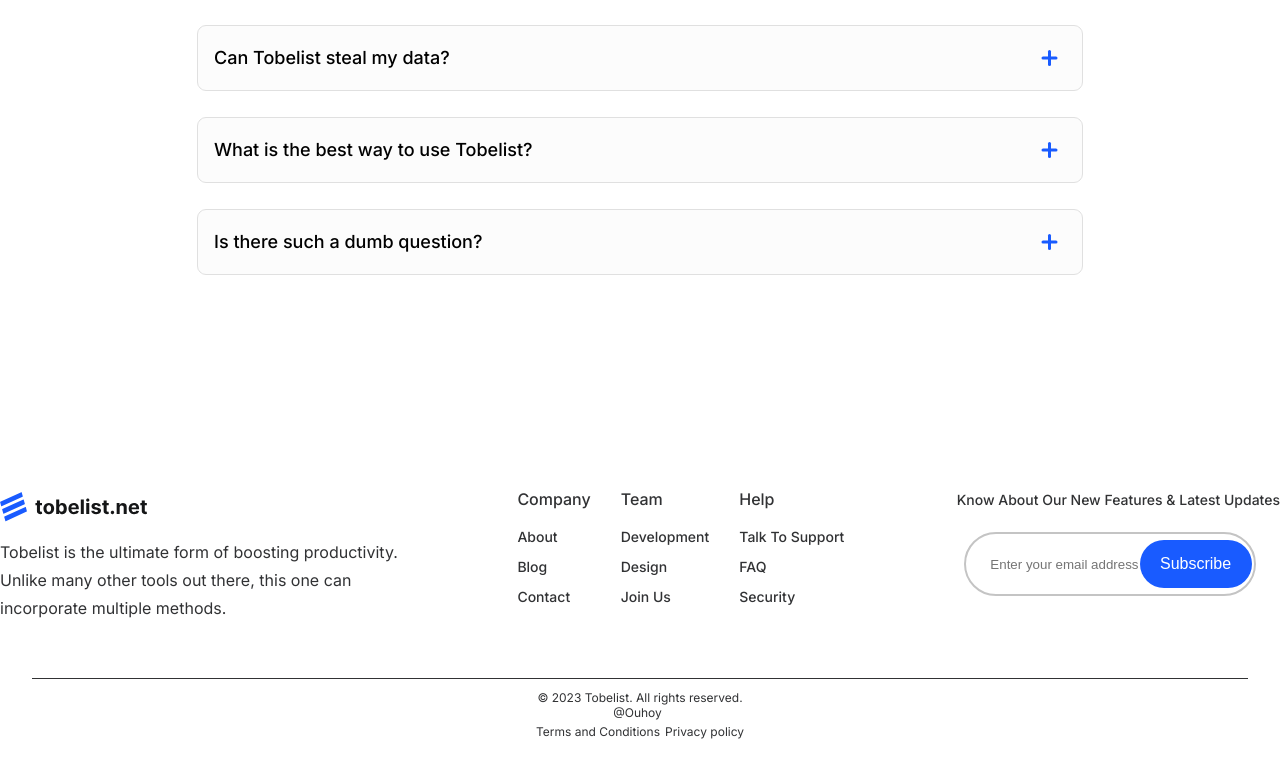
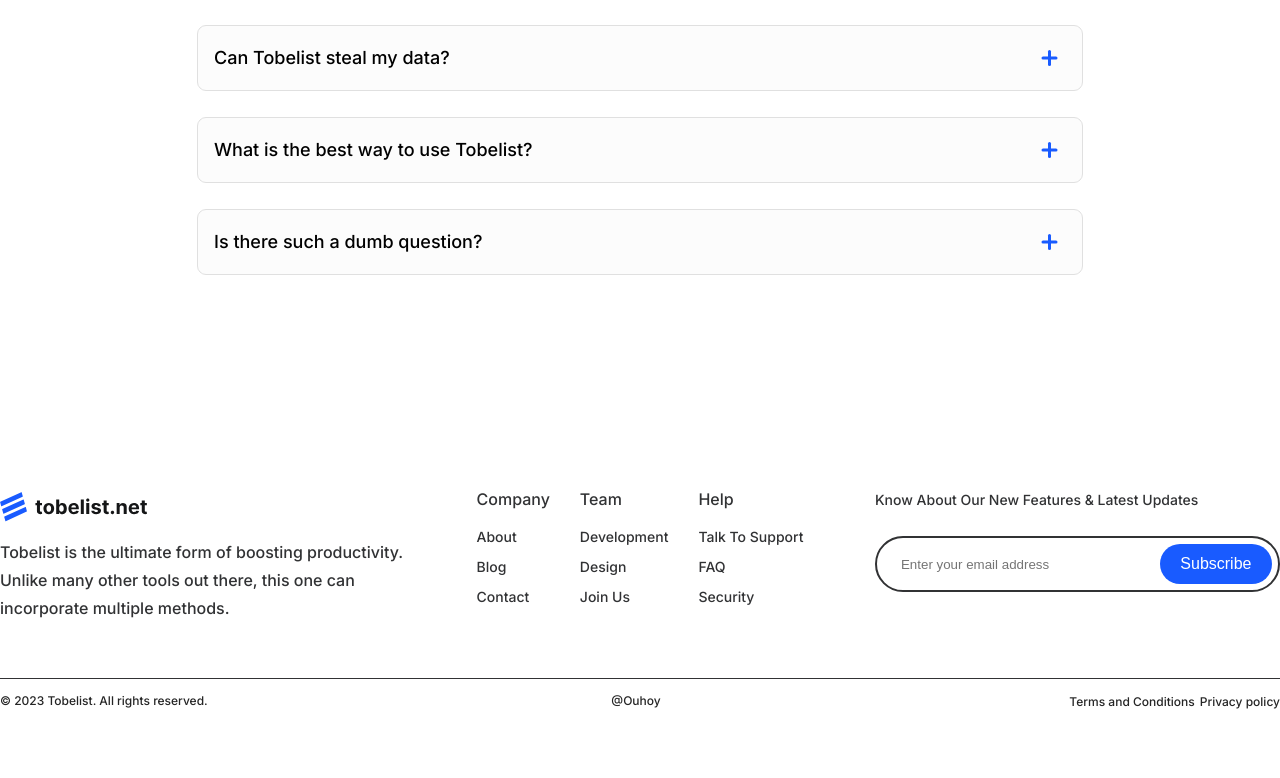
Before and after one commit to ouhoy/tobelist, a React (Vite) app: page / in a window 1280 px wide. Shown: the part 3651-4429 px from the top of the page. Built offline with nearby package versions, Linux system fonts and the light colour scheme.

Commit message:
Style footer

```diff
--- a/src/styles/main.css
+++ b/src/styles/main.css
@@ -521,8 +521,7 @@
   margin-top: 16px;
   max-width: 95%;
   text-align: center;
-  font-family: "Inter", sans-serif;
-  font-style: normal;
+  font-weight: 500;
   line-height: 175%;
   /* or 32px */
   color: #313234;
@@ -596,26 +595,28 @@
   justify-content: center;
 }
 footer .footer-end .additional-links {
-  width: 95%;
+  width: 100%;
   max-width: 1280px;
   border-top: 1px solid #313234;
   display: flex;
-  flex-direction: column;
+  flex-direction: row;
   align-items: center;
-  justify-content: center;
+  justify-content: space-between;
   padding-top: 11px;
 }
 footer .footer-end .additional-links p {
   font-size: 10px;
-  color: #313234;
+  color: 16px;
+  font-weight: 500;
 }
 footer .footer-end .additional-links a {
   font-size: 10px;
-  color: #313234;
+  font-weight: 500;
+  color: 16px;
   transition: all 0.3s ease-in-out;
 }
 footer .footer-end .additional-links a:hover {
-  color: #eeeeee;
+  color: #565656;
   text-decoration: underline;
 }
 footer .footer-end .additional-links a:first-of-type {
@@ -627,33 +628,33 @@
   align-items: center;
   justify-content: center;
   height: 68px;
-  width: 95%;
+  width: 405px;
 }
 footer input {
   position: absolute;
   padding-left: 24px;
-  width: 95%;
-  height: 64px;
-  border: 2px solid #c4c4c4;
+  width: 405px;
+  height: 56px;
+  border: 2px solid #313234;
   box-sizing: border-box;
   border-radius: 32px;
   background: none;
   transition: 0.2s ease-in-out;
-  color: rgb(255, 255, 255);
+  color: 16px;
 }
 footer input:focus {
-  outline: 1px #fcfcfc;
-  border: 2px solid #fcfcfc;
+  outline: 1px #464646;
+  border: 2px solid #464646;
 }
 footer button {
   position: absolute;
-  right: 4%;
+  right: 2%;
   font-weight: 500;
   font-size: 16px;
   line-height: 175%;
   padding: 16px 40px;
   width: 112px;
-  height: 48px;
+  height: 40px;
   background: #195bff;
   transition: 0.5s ease;
 }
@@ -672,7 +673,7 @@
   margin: 0 auto;
 }
 footer footer .footer-end .additional-links {
-  width: 95%;
+  width: 1280px;
   border-top: 1px solid #313234;
   display: flex;
   flex-direction: row;
@@ -690,7 +691,7 @@
 }
 footer footer form,
 footer footer input {
-  width: 405px;
+  width: 405px !important;
 }
 footer footer button {
   right: 2%;
--- a/src/styles/main.scss
+++ b/src/styles/main.scss
@@ -632,8 +632,7 @@
       margin-top: 16px;
       max-width: $mobile-max-width;
       text-align: center;
-      font-family: "Inter", sans-serif;
-      font-style: normal;
+      font-weight: 500;
       line-height: 175%;
       /* or 32px */
 
@@ -718,27 +717,29 @@
     justify-content: center;
 
     .additional-links {
-      width: $mobile-max-width;
+      width: 100%;
       max-width: $med-max-width;
       border-top: 1px solid #313234;
       display: flex;
-      flex-direction: column;
+      flex-direction: row;
       align-items: center;
-      justify-content: center;
+      justify-content: space-between;
       padding-top: 11px;
 
       p {
         font-size: 10px;
-        color: #313234;
+        color: $body-02;
+        font-weight: 500;
       }
 
       a {
         font-size: 10px;
-        color: #313234;
+        font-weight: 500;
+        color: $body-02;
         transition: all 0.3s ease-in-out;
 
         &:hover {
-          color: #eeeeee;
+          color: #565656;
           text-decoration: underline;
         }
       }
@@ -755,36 +756,36 @@
     align-items: center;
     justify-content: center;
     height: 68px;
-    width: $mobile-max-width;
+    width: 405px;
   }
 
   input {
     position: absolute;
     padding-left: 24px;
-    width: $mobile-max-width;
-    height: 64px;
-    border: 2px solid #c4c4c4;
+    width: 405px;
+    height: 56px;
+    border: 2px solid $body-gray;
     box-sizing: border-box;
     border-radius: $border-radius;
     background: none;
     transition: 0.2s ease-in-out;
-    color: rgb(255, 255, 255);
+    color: $body-02;
 
     &:focus {
-      outline: 1px #fcfcfc;
-      border: 2px solid #fcfcfc;
+      outline: 1px #464646;
+      border: 2px solid #464646;
     }
   }
 
   button {
     position: absolute;
-    right: 4%;
+    right: 2%;
     font-weight: 500;
     font-size: 16px;
     line-height: 175%;
     padding: 16px 40px;
     width: 112px;
-    height: 48px;
+    height: 40px;
     background: $primary;
     // width: 96%;
     transition: 0.5s ease;
@@ -810,7 +811,7 @@
       margin: 0 auto;
 
       .additional-links {
-        width: $mobile-max-width;
+        width: $med-max-width;
         border-top: 1px solid #313234;
         display: flex;
         flex-direction: row;
@@ -832,7 +833,7 @@
 
     form,
     input {
-      width: 405px;
+      width: 405px !important;
     }
 
     button {
```
Also changed, not shown: 1 other file (tests, documents, lock files or other folders).
